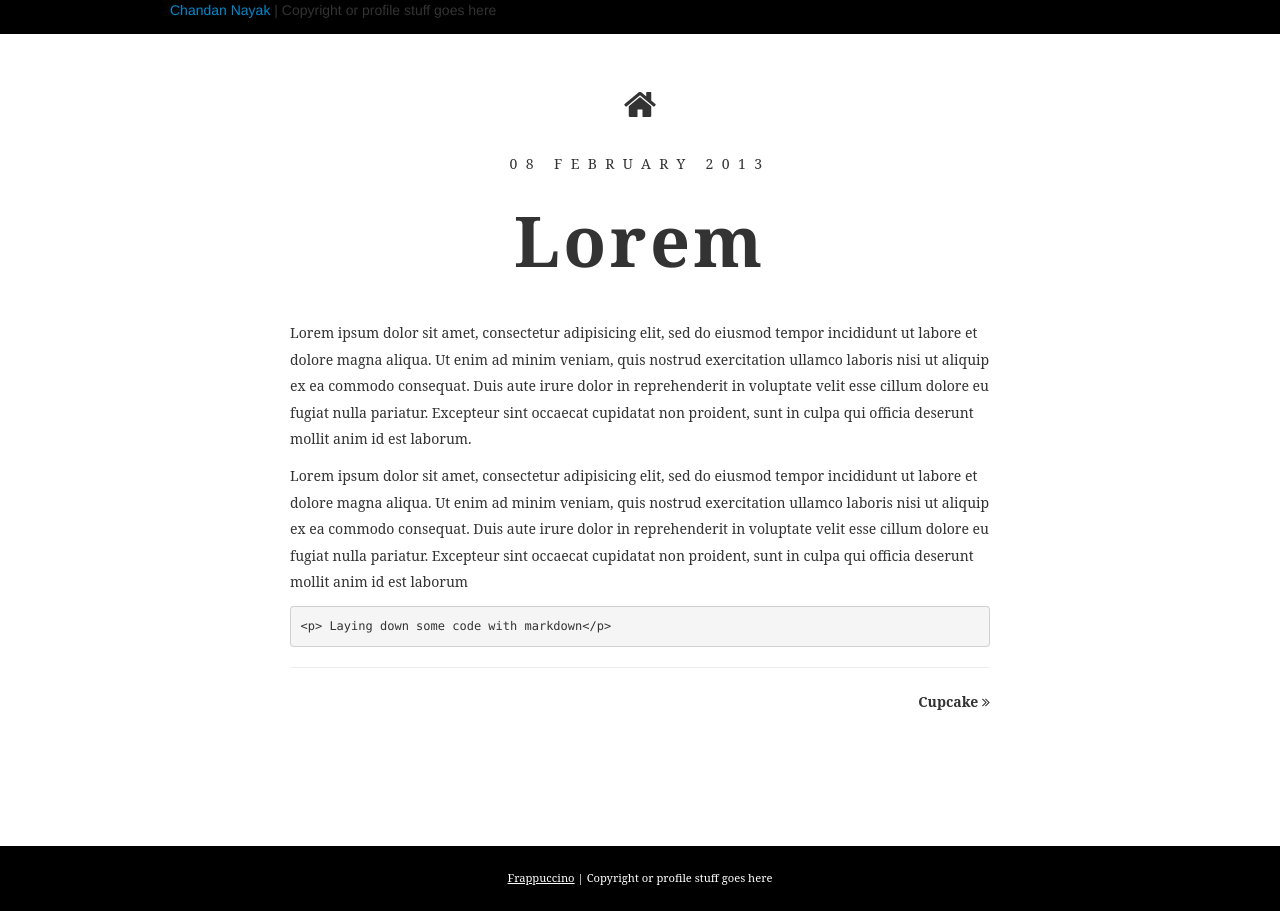
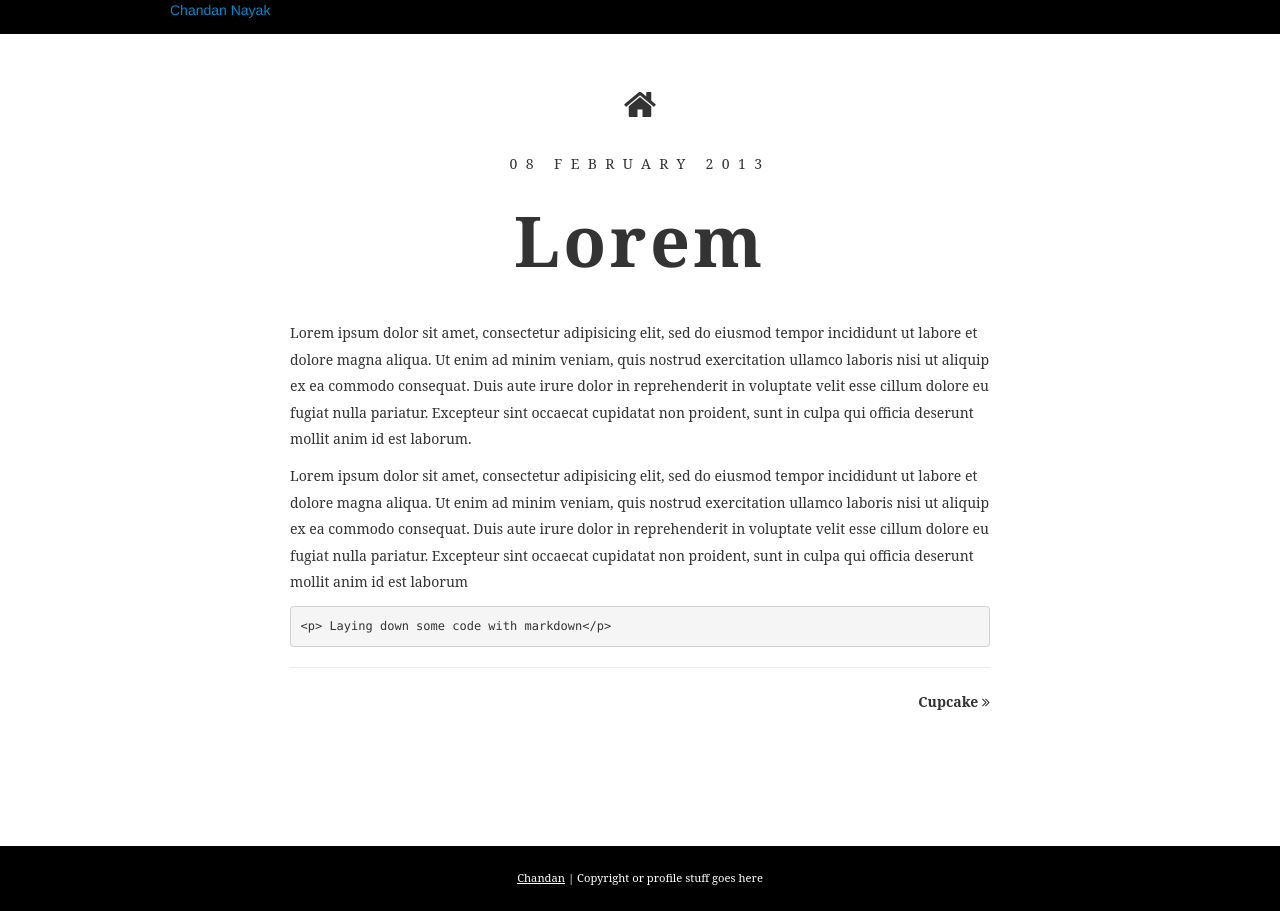
Before and after one commit to Chandan-Nayak/Chandan-Nayak.github.io, a Jekyll site: the page built from _posts/2013-02-08-firstpost.md, in a window 1280 px wide. Built offline with Jekyll 4.4.1, drawn with Linux system fonts in a browser that asks for light colours; some web fonts are replaced.

Commit message:
Update default.html
layout changes

```diff
--- a/_layouts/default.html
+++ b/_layouts/default.html
@@ -30,7 +30,7 @@
 	    ================================================== -->
 	<header>
 		<div class="container">
-			<a href="http://richbray.me/frap/">Chandan Nayak</a> | Copyright or profile stuff goes here
+			<a href="http://richbray.me/frap/">Chandan Nayak</a>
 		</div>
 	</header>
 
@@ -38,7 +38,7 @@
 
 	<footer>
 		<div class="container">
-			<a href="http://richbray.me/frap/">Frappuccino</a> | Copyright or profile stuff goes here
+			<a href="http://richbray.me/frap/">Chandan</a> | Copyright or profile stuff goes here
 		</div>
 	</footer>
 
```
